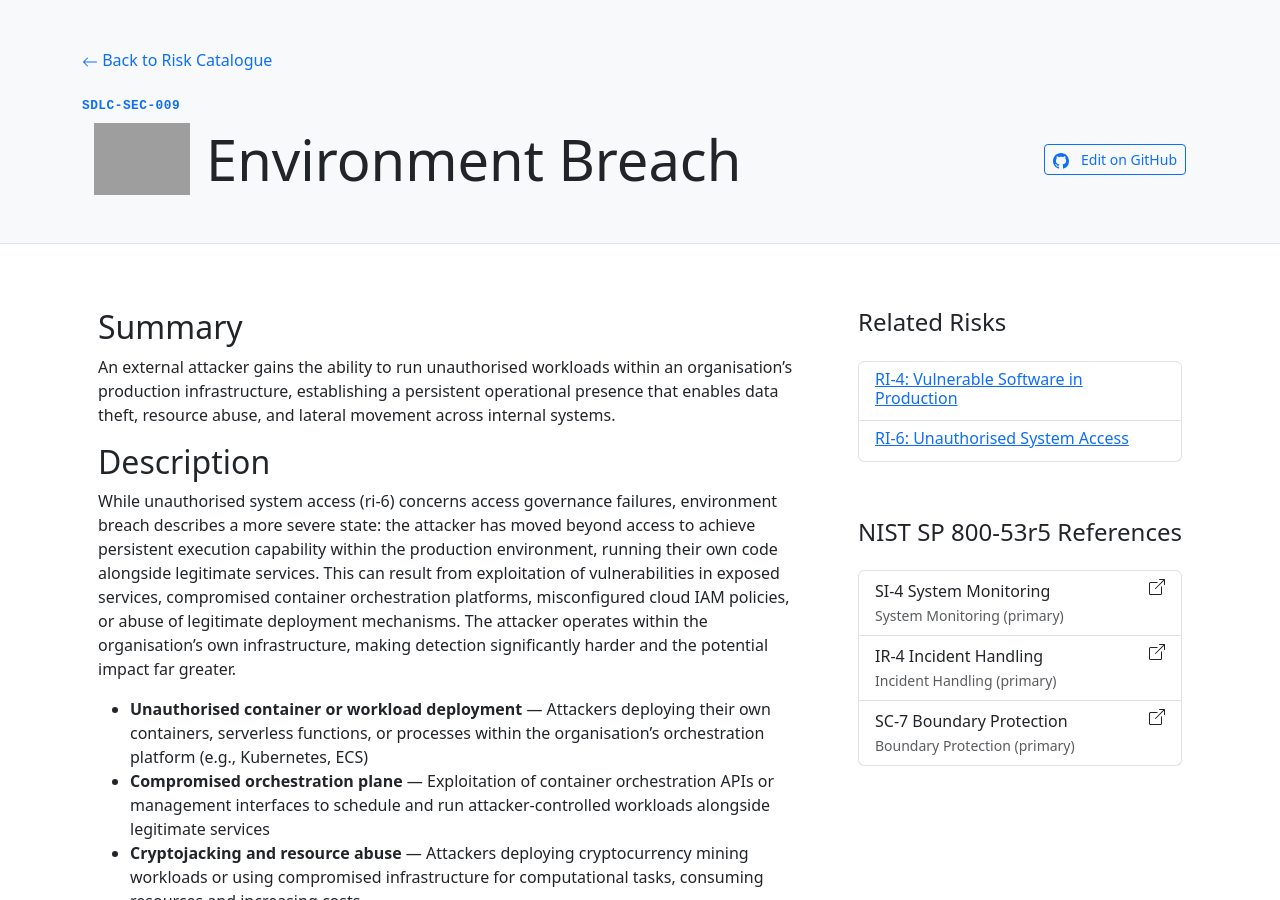
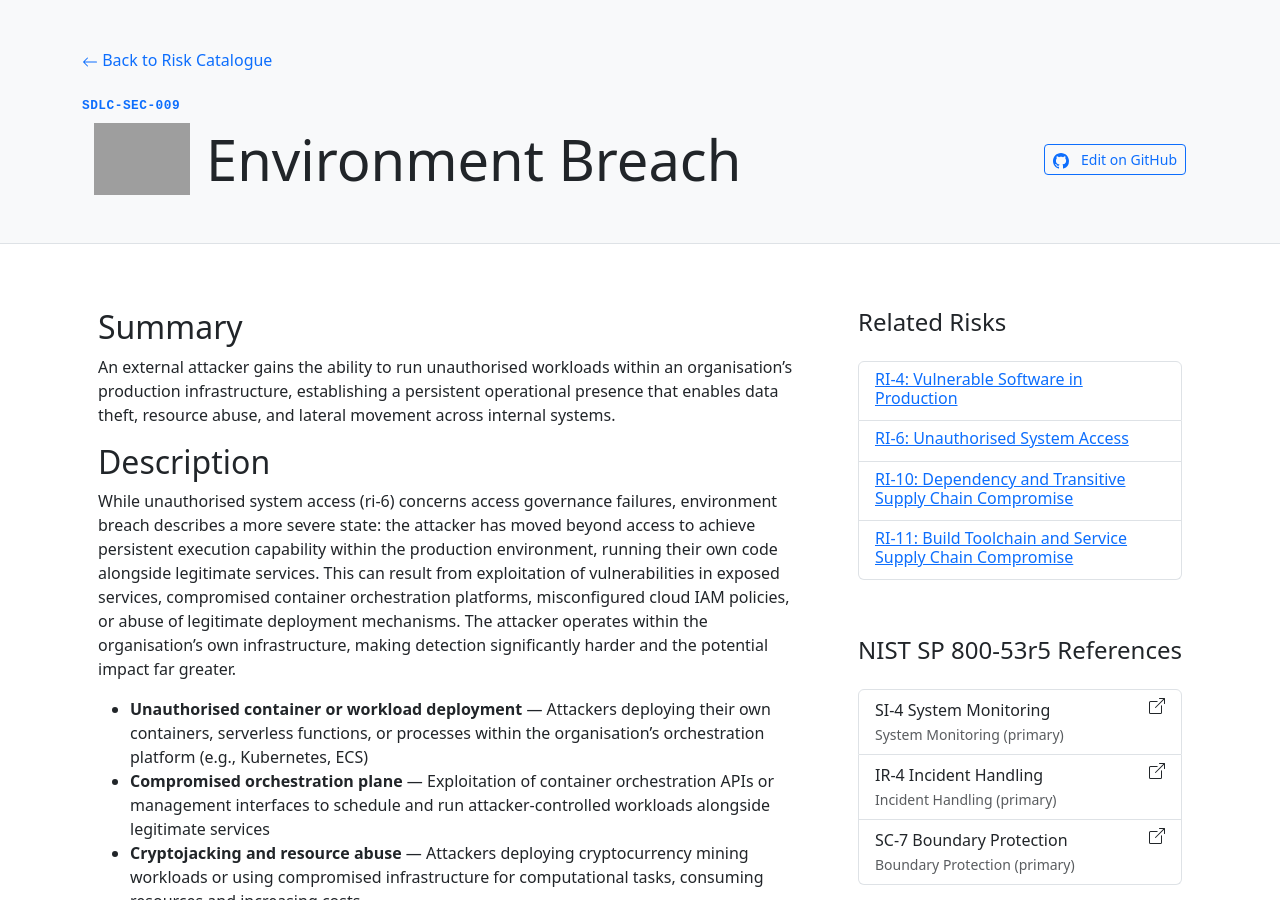
Before and after one commit to finos-labs/SDLC-Controls-Framework, a Jekyll site: the page built from docs/_risks/ri-9_environment-breach.md, in a window 1280 px wide and 900 px high. Built offline with Jekyll 4.4.1, drawn with Linux system fonts in a browser that asks for light colours; grey boxes are pictures that could not be loaded.

Commit message:
Update related_risks cross-references from ri-2 to ri-10/ri-11
Replace ri-2 references in ri-4 and ri-9 with ri-10 and ri-11, which
now represent the split supply-chain risks.

Signed-off-by: AlexKantor87 <alex@kosli.com>

```diff
--- a/docs/_risks/ri-4_vulnerable-software-in-production.md
+++ b/docs/_risks/ri-4_vulnerable-software-in-production.md
@@ -12,8 +12,9 @@ nist-sp-800-53r5_references:
   - id: si-5
     note: Security Alerts, Advisories, and Directives (supporting)
 related_risks:
-  - ri-2   # Supply Chain Compromise
   - ri-7   # Configuration Drift
+  - ri-10  # Dependency and Transitive Supply Chain Compromise
+  - ri-11  # Build Toolchain and Service Supply Chain Compromise
 ---
 
 ## Summary
--- a/docs/_risks/ri-9_environment-breach.md
+++ b/docs/_risks/ri-9_environment-breach.md
@@ -12,9 +12,10 @@ nist-sp-800-53r5_references:
   - id: sc-7
     note: Boundary Protection (primary)
 related_risks:
-  - ri-2   # Supply Chain Compromise
   - ri-4   # Vulnerable Software in Production
   - ri-6   # Unauthorised System Access
+  - ri-10  # Dependency and Transitive Supply Chain Compromise
+  - ri-11  # Build Toolchain and Service Supply Chain Compromise
 ---
 
 ## Summary
```
